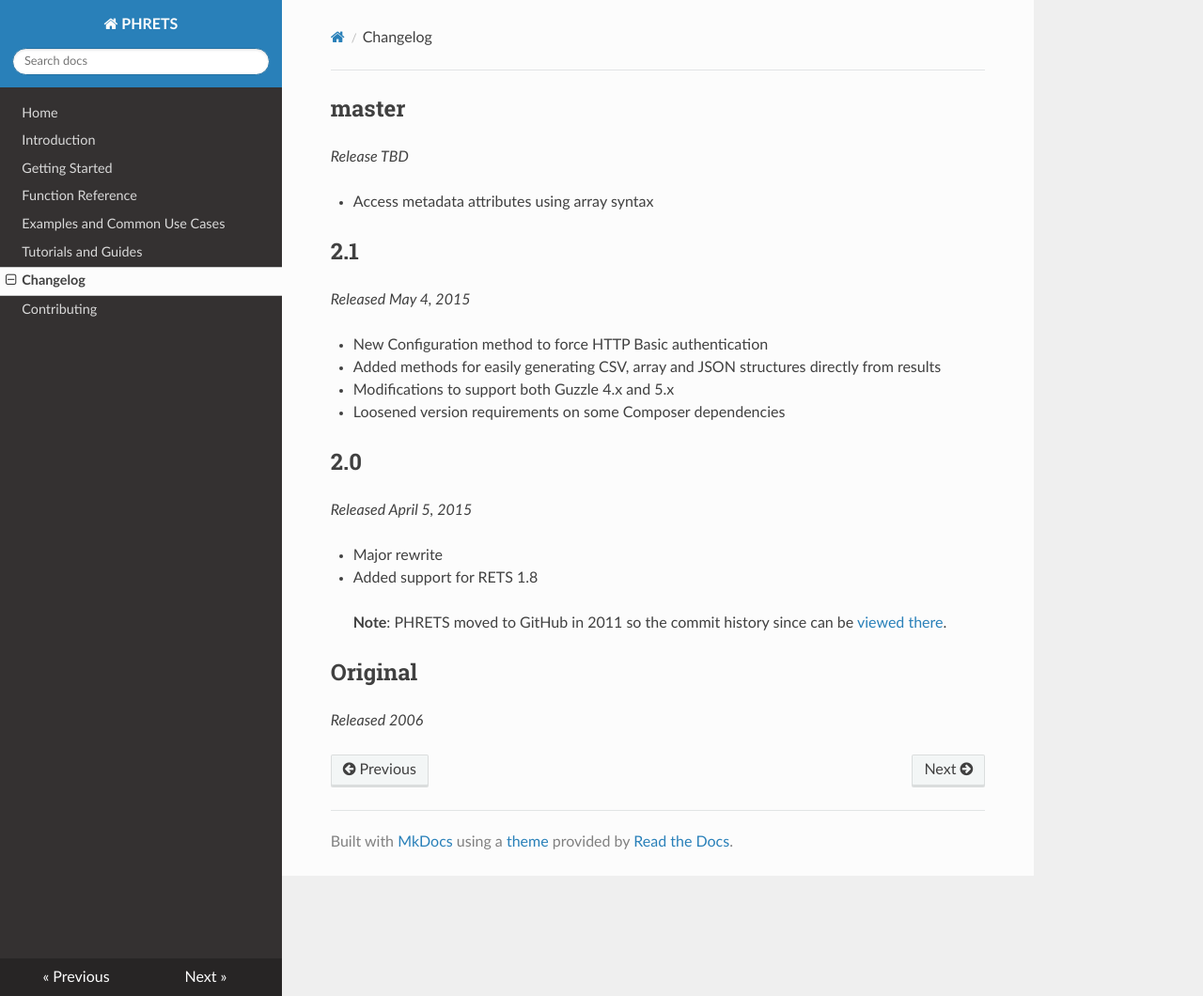
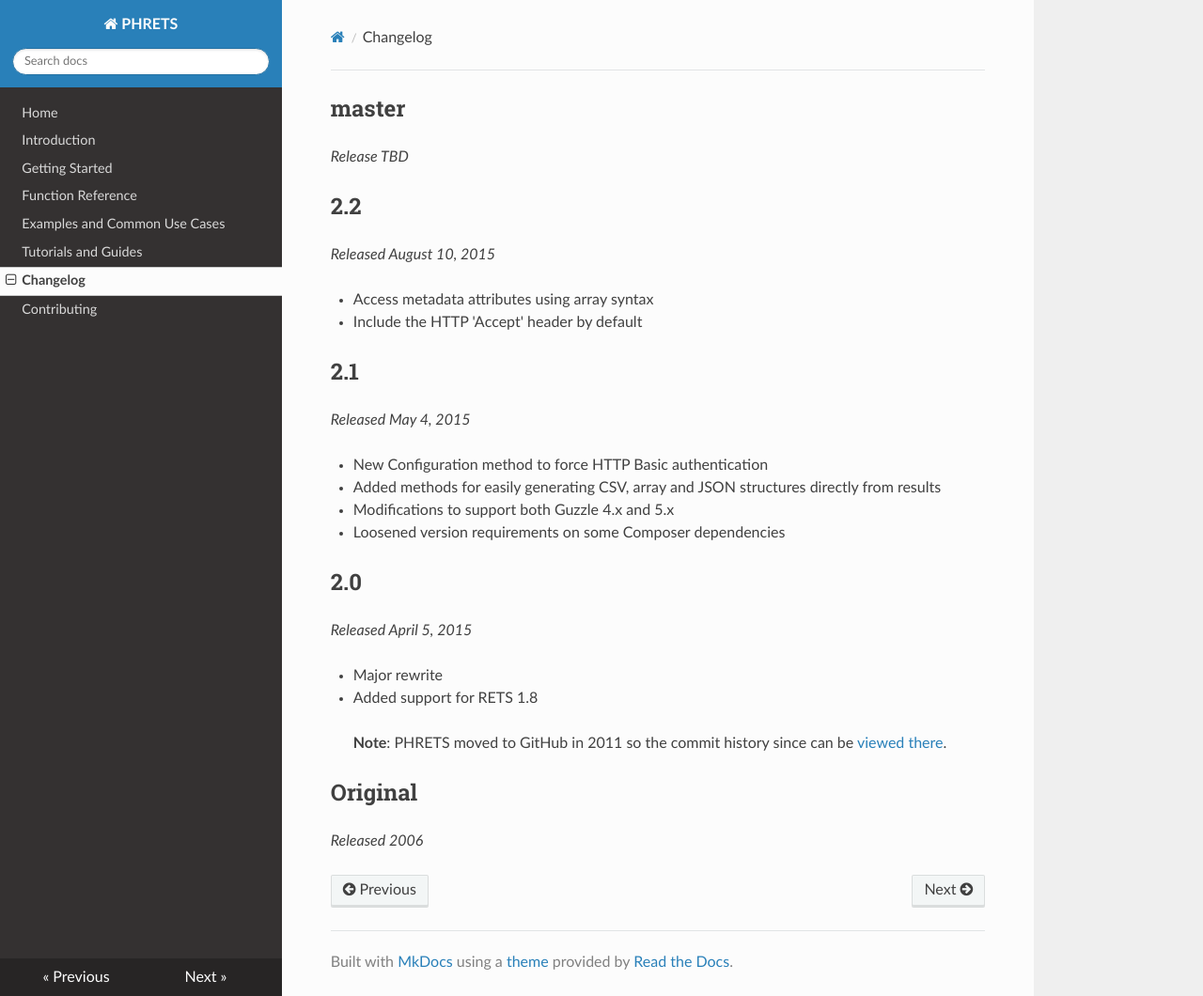
Before and after one commit to Huskarhero/PHRETS, an MkDocs documentation site: the page built from docs/changelog.md, in a window 1280 px wide and 1060 px high. Shown: the whole window at 94% size. Built offline with MkDocs 1.6.1, drawn with Linux system fonts in a browser that asks for light colours; nearby versions of some CDN libraries; old or Windows-style settings are respelled for this version of MkDocs.

Commit message:
2.2 prep

```diff
--- a/docs/changelog.md
+++ b/docs/changelog.md
@@ -2,8 +2,13 @@
 
 _Release TBD_
 
+
+## 2.2
+
+_Released August 10, 2015_
+
 - Access metadata attributes using array syntax
-
+- Include the HTTP 'Accept' header by default
 
 ## 2.1
 
```
